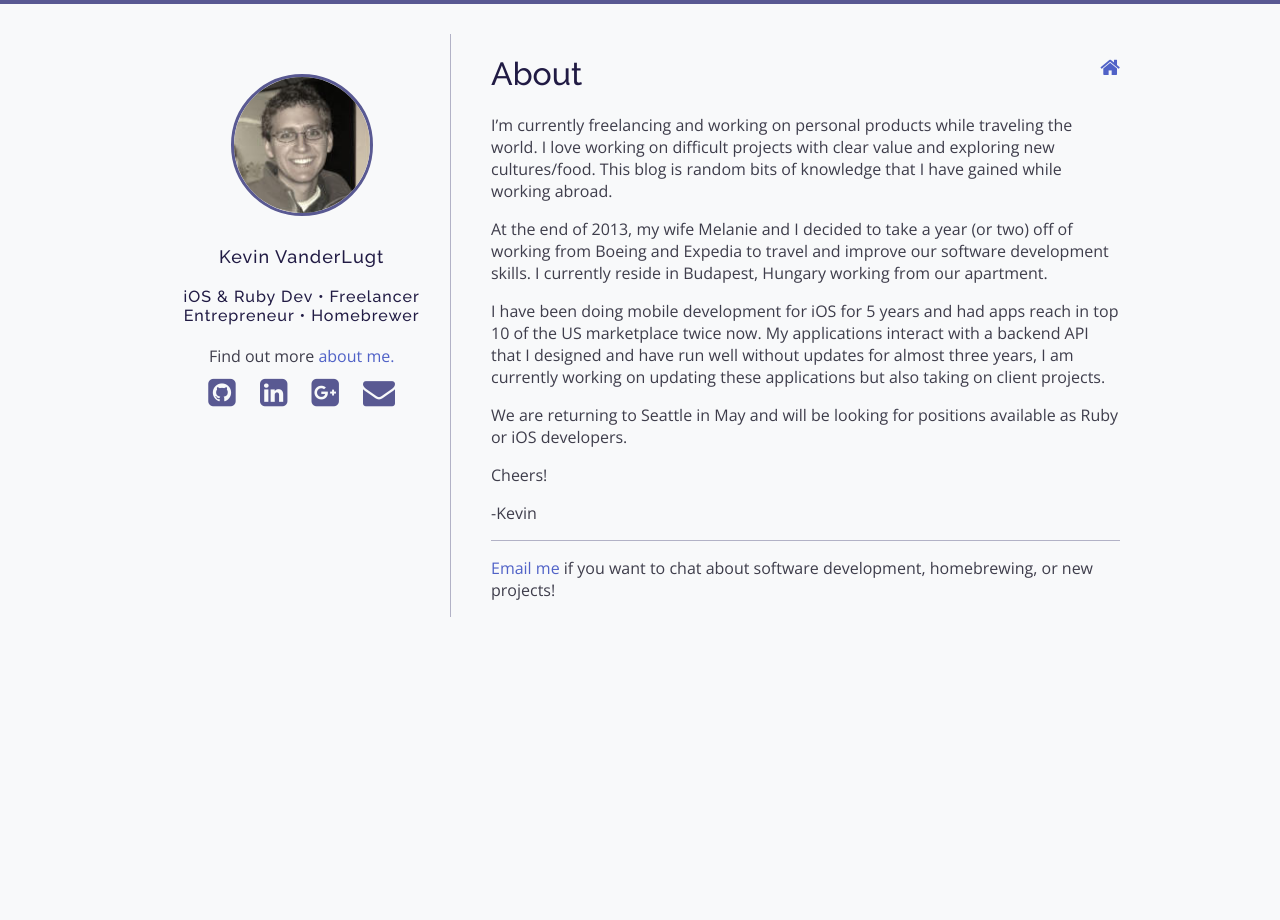
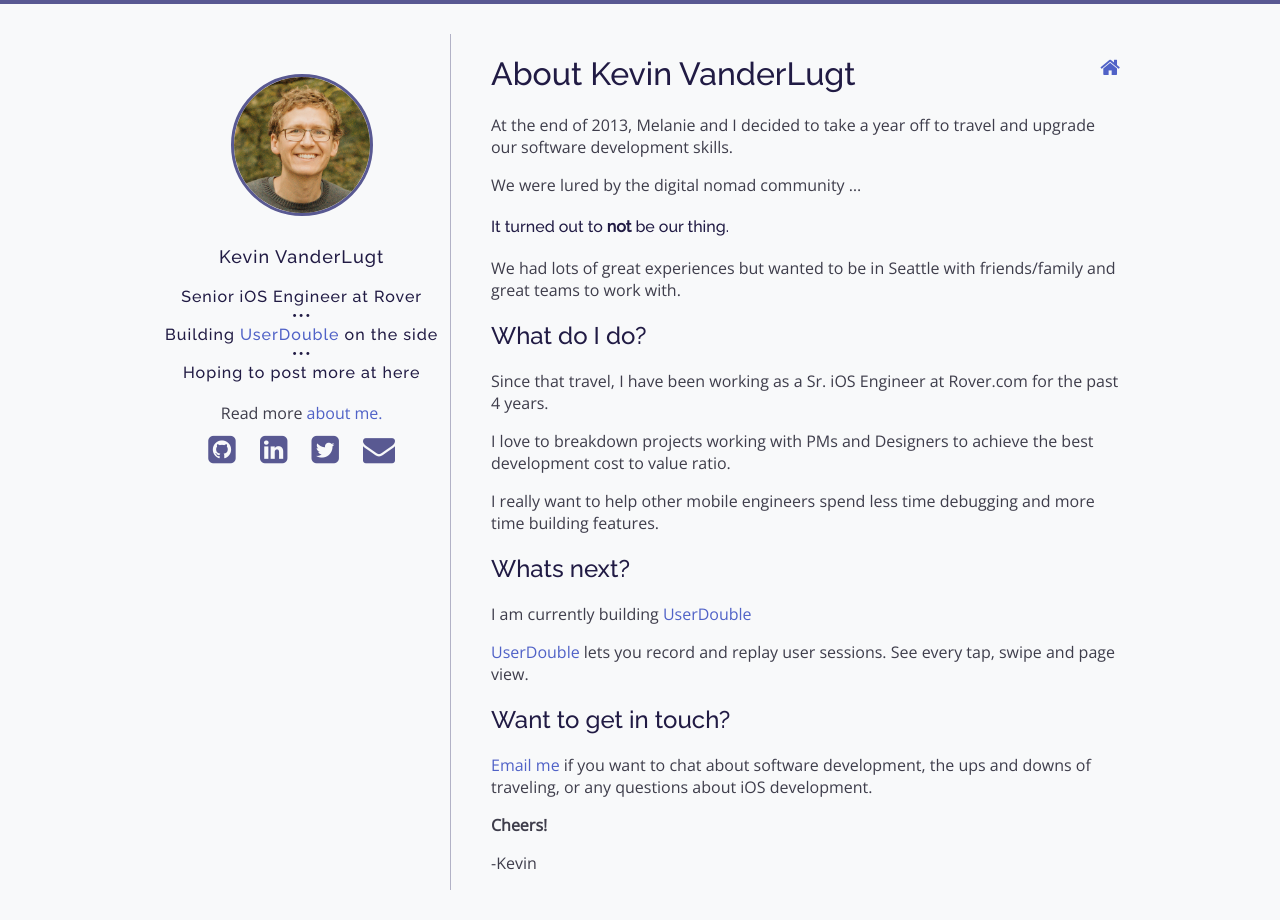
Before and after one commit to kevinvanderlugt/kevinvanderlugt.github.io, a Jekyll site: the page built from about.md, in a window 1280 px wide. Built offline with Jekyll 4.4.1, drawn with Linux system fonts in a browser that asks for light colours; nearby versions of some CDN libraries.

Commit message:
Update profile picture and about me to be more recent

```diff
--- a/_includes/sidenav.html
+++ b/_includes/sidenav.html
@@ -4,13 +4,14 @@
   </a>
   <section class="about">
     <a href="{{ site.url }}"><h2>Kevin VanderLugt</h2></a>
-    <h2 class="tags">iOS & Ruby Dev • Freelancer</br>
-    Entrepreneur • Homebrewer</h2>
-    <span>Find out more <a href="{{ '/about/' | prepend: site.baseurl }}">about me.</a></span>
+    <h2 class="tags">Senior iOS Engineer at Rover</br>•••</br>
+    Building <a href="https://www.userdouble.com">UserDouble</a> on the side</br>•••</br>
+    Hoping to post more at here</h2>
+    <span>Read more <a href="{{ '/about/' | prepend: site.baseurl }}">about me.</a></span>
     <div class="contact">
       <a href="https://github.com/kevinvanderlugt"><i class="fa fa-github-square fa-2x"></i></a>
       <a href="https://www.linkedin.com/in/kevinvanderlugt"><i class="fa fa-linkedin-square fa-2x"></i></a>
-      <a href="https://plus.google.com/u/0/+KevinVanderLugt"><i class="fa fa-google-plus-square fa-2x"></i></a>
+      <a href="https://twitter.com/KevinVanderLugt"><i class="fa fa-twitter-square fa-2x"></i></a>
       <a href="mailto:kevin.vanderlugt@gmail.com"><i class="fa fa-envelope fa-2x"></i></a>
     </div>
   </section>
--- a/about.md
+++ b/about.md
@@ -1,23 +1,35 @@
 ---
 layout: page
-title: About
+title: About Kevin VanderLugt
 permalink: /about/
-description: "iOS / Ruby Freelancer working with Swift, Objective-C and WatchKit"
+description: "Senior iOS Engineer @ Rover • Building UserDouble • Excited about creating iOS apps and SaaS companies"
 published: true
 ---
 
-I'm currently freelancing and working on personal products while traveling the world.  I love working on difficult projects with clear value and exploring new cultures/food.  This blog is random bits of knowledge that I have gained while working abroad.
+At the end of 2013, Melanie and I decided to take a year off to travel and upgrade our software development skills.
 
-At the end of 2013, my wife Melanie and I decided to take a year (or two) off of working from Boeing and Expedia to travel and improve our software development skills. I currently reside in Budapest, Hungary working from our apartment.
+We were lured by the digital nomad community ...
 
-I have been doing mobile development for iOS for 5 years and had apps reach in top 10 of the US marketplace twice now.  My applications interact with a backend API that I designed and have run well without updates for almost three years, I am currently working on updating these applications but also taking on client projects.
+#### It turned out to **not** be our thing.
 
-We are returning to Seattle in May and will be looking for positions available as Ruby or iOS developers.
+We had lots of great experiences but wanted to be in Seattle with friends/family and great teams to work with.
 
-Cheers!
+## What do I do?
+Since that travel, I have been working as a Sr. iOS Engineer at Rover.com for the past 4 years.
+
+I love to breakdown projects working with PMs and Designers to achieve the best development cost to value ratio.
+
+I really want to help other mobile engineers spend less time debugging and more time building features.
+
+
+## Whats next?
+I am currently building [UserDouble](https://www.userdouble.com)
+
+[UserDouble](https://www.userdouble.com) lets you record and replay user sessions. See every tap, swipe and page view.
+
+## Want to get in touch?
+[Email me](mailto:kevin.vanderlugt@gmail.com) if you want to chat about software development, the ups and downs of traveling, or any questions about iOS development.
+
+**Cheers!**
 
 -Kevin
-
----
-
-[Email me](mailto:kevin.vanderlugt@gmail.com) if you want to chat about software development, homebrewing, or new projects!
```
Also changed, not shown: assets/img/kevin_compressed.jpg.
